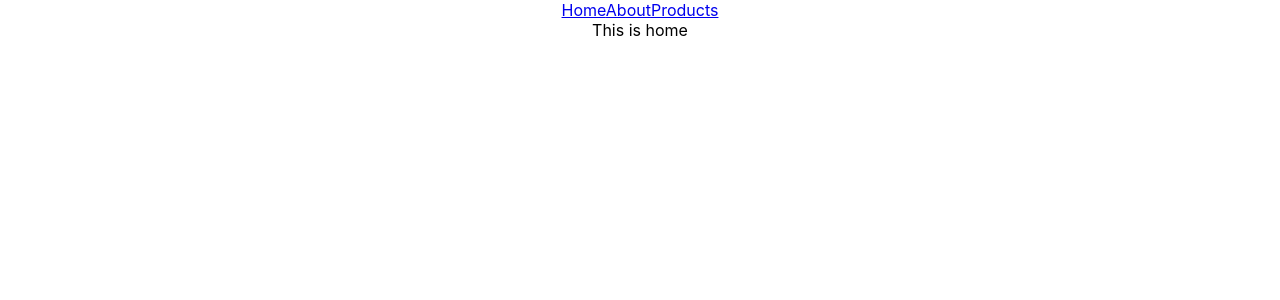
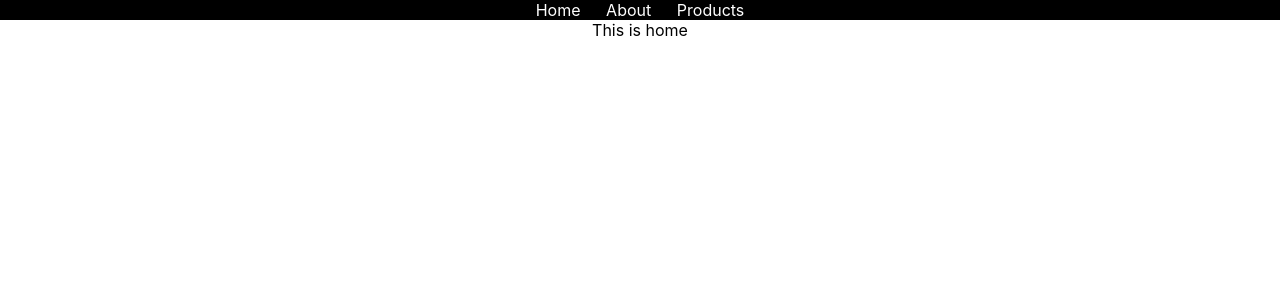
Before and after one commit to muddassirk/Shoe-App-React, a React (Create React App) app: page / in a window 1280 px wide. Shown: the top 300 px of the page. Built offline with nearby package versions, Linux system fonts and the light colour scheme.

Commit message:
className plus styling

```diff
--- a/src/components/NavBar.jsx
+++ b/src/components/NavBar.jsx
@@ -1,12 +1,12 @@
 import React from 'react'
 import {Link} from 'react-router-dom'
-
+import '../App.css'
 export default function NavBar() {
     return (
-        <div>
-            <Link to='/'>Home</Link>
-            <Link to='/about'>About</Link>
-            <Link to='/product'>Products</Link>
+        <div className='navBar'>
+            <Link className='navBarItems' to='/'>Home</Link>
+            <Link className='navBarItems' to='/about'>About</Link>
+            <Link className='navBarItems' to='/product'>Products</Link>
         </div>
     )
 }
```
